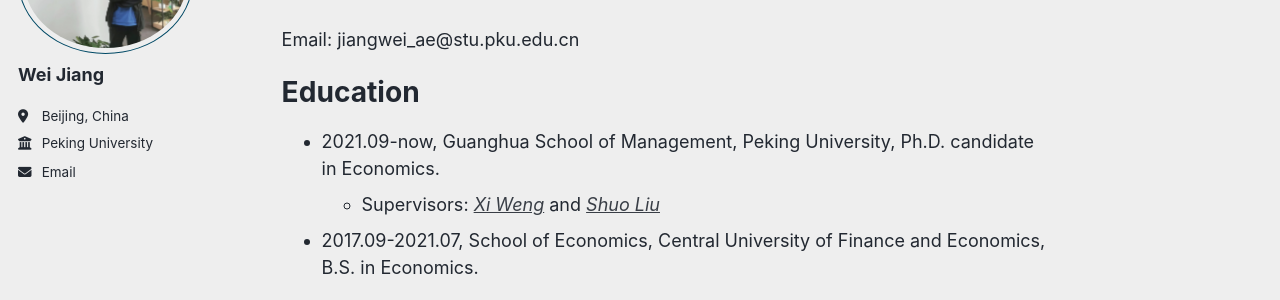
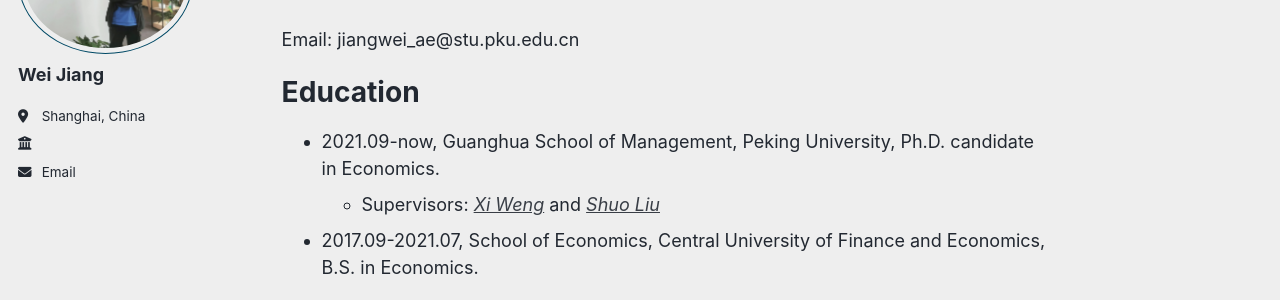
Before and after one commit to jiangwei-econ/jiangwei-econ.github.io, a Jekyll site: the page built from _pages/about.md, in a window 1280 px wide. Shown: the part 195-495 px from the top of the page. Built offline with Jekyll 4.4.1, drawn with Linux system fonts in a browser that asks for light colours; a script bundle is joined from its source files by our own code; library files that are not in the unit come from our copies.

Commit message:
Update _config.yml

```diff
--- a/_config.yml
+++ b/_config.yml
@@ -12,7 +12,7 @@
 title                    : "Wei Jiang"
 title_separator          : "-"
 name                     : &name "Wei Jiang"
-description              : &description "PhD Candidate in Economics"   # Update this with a general description of your site, this is the default if not overridden by a page
+description              : &description "PhD in Economics"   # Update this with a general description of your site, this is the default if not overridden by a page
 url                      : https://jiangwei-econ.github.io # The base hostname & protocol for your site e.g. "https://[your GitHub username].github.io",
                                                            # or if you already have some other page hosted on Github then use "https://[your GitHub username].github.io/[Your Repo Name]"
 baseurl                  : "" # the subpath of your site, e.g. "/blog"
@@ -27,8 +27,8 @@
   name             : "Wei Jiang"
   pronouns         : # example: "he/his"
   bio              : ""
-  location         : "Beijing, China"
-  employer         : "Peking University"
+  location         : "Shanghai, China"
+  employer         : ""
   uri              : # https://jiangwei-econ.github.io
   email            : "jiangweiecon@gmail.com"
 
```
